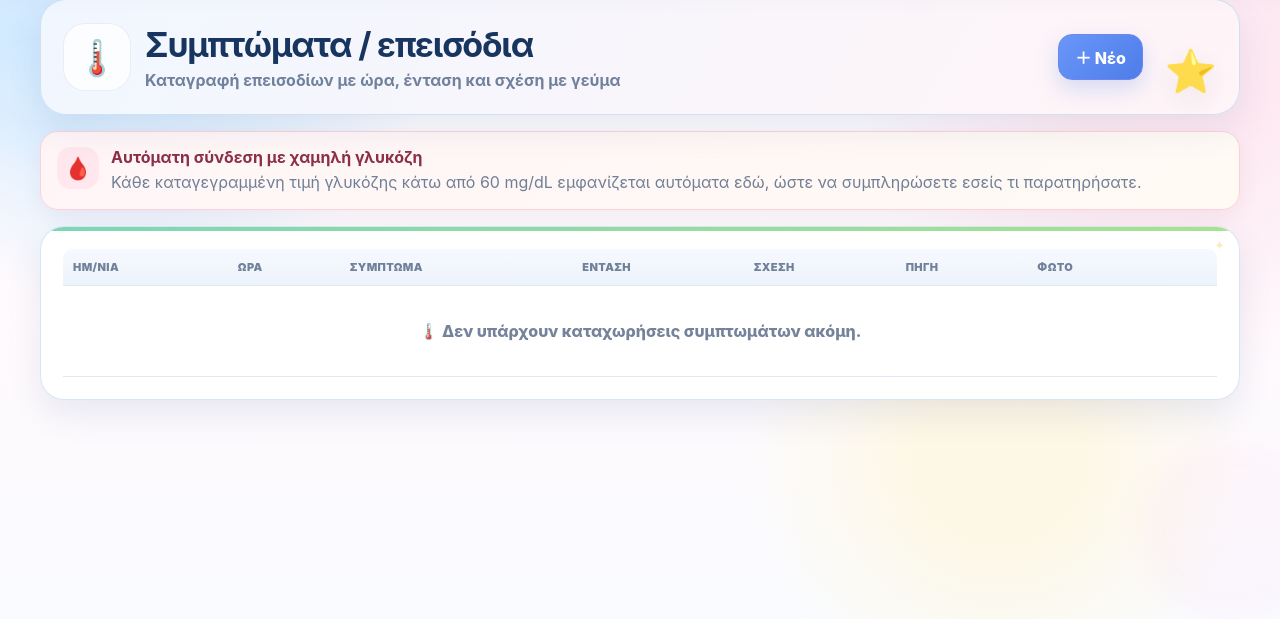
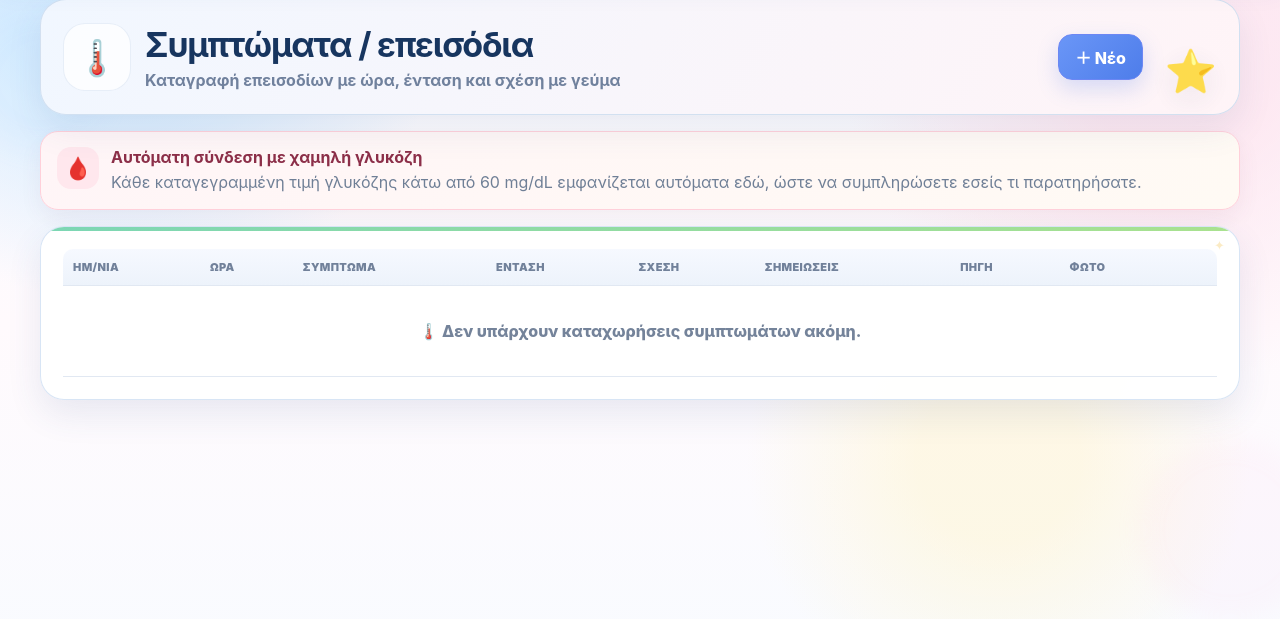
Before and after one commit to MichalisMichael26/giorgos-health, a Django app: page /symptoms/ in a window 1280 px wide. Shown: the part 100-719 px from the top of the page. Run offline with Django 5.2, Linux system fonts and the light colour scheme; the visitor is signed in with stand-in values (Sample User, id 1); data that the repository does not hold is empty; parts of the project's set-up code (start-up, migrations or seed data) failed here and were passed over; some libraries are stand-ins or nearby versions.

Commit message:
Show symptom notes in symptom records

```diff
--- a/templates/symptoms/list.html
+++ b/templates/symptoms/list.html
@@ -23,7 +23,7 @@
 
     <div class="panel table-wrap module-panel">
         <table class="responsive-table module-table symptom-table">
-            <thead><tr><th>Ημ/νία</th><th>Ώρα</th><th>Σύμπτωμα</th><th>Ένταση</th><th>Σχέση</th><th>Πηγή</th><th>Φωτο</th><th></th></tr></thead>
+            <thead><tr><th>Ημ/νία</th><th>Ώρα</th><th>Σύμπτωμα</th><th>Ένταση</th><th>Σχέση</th><th>Σημειώσεις</th><th>Πηγή</th><th>Φωτο</th><th></th></tr></thead>
             <tbody>
             {% for item in items %}
                 <tr class="{% if item.source_glucose_id and not item.details_completed %}pending-low-symptom{% endif %}">
@@ -35,6 +35,7 @@
                     </td>
                     <td data-label="Ένταση">{{ item.get_severity_display }}</td>
                     <td data-label="Σχέση">{{ item.get_relation_to_feed_display }}</td>
+                    <td data-label="Σημειώσεις">{% if item.notes %}<span class="symptom-notes">💬 {{ item.notes }}</span>{% else %}<span class="muted">—</span>{% endif %}</td>
                     <td data-label="Πηγή">
                         {% if item.source_glucose_id %}
                             <span class="low-glucose-source">🩸 {{ item.source_glucose.value|floatformat:0 }} mg/dL</span>
@@ -47,7 +48,7 @@
                     </td>
                 </tr>
             {% empty %}
-                <tr><td colspan="8"><div class="module-empty">🌡️ Δεν υπάρχουν καταχωρήσεις συμπτωμάτων ακόμη.</div></td></tr>
+                <tr><td colspan="9"><div class="module-empty">🌡️ Δεν υπάρχουν καταχωρήσεις συμπτωμάτων ακόμη.</div></td></tr>
             {% endfor %}
             </tbody>
         </table>
```
